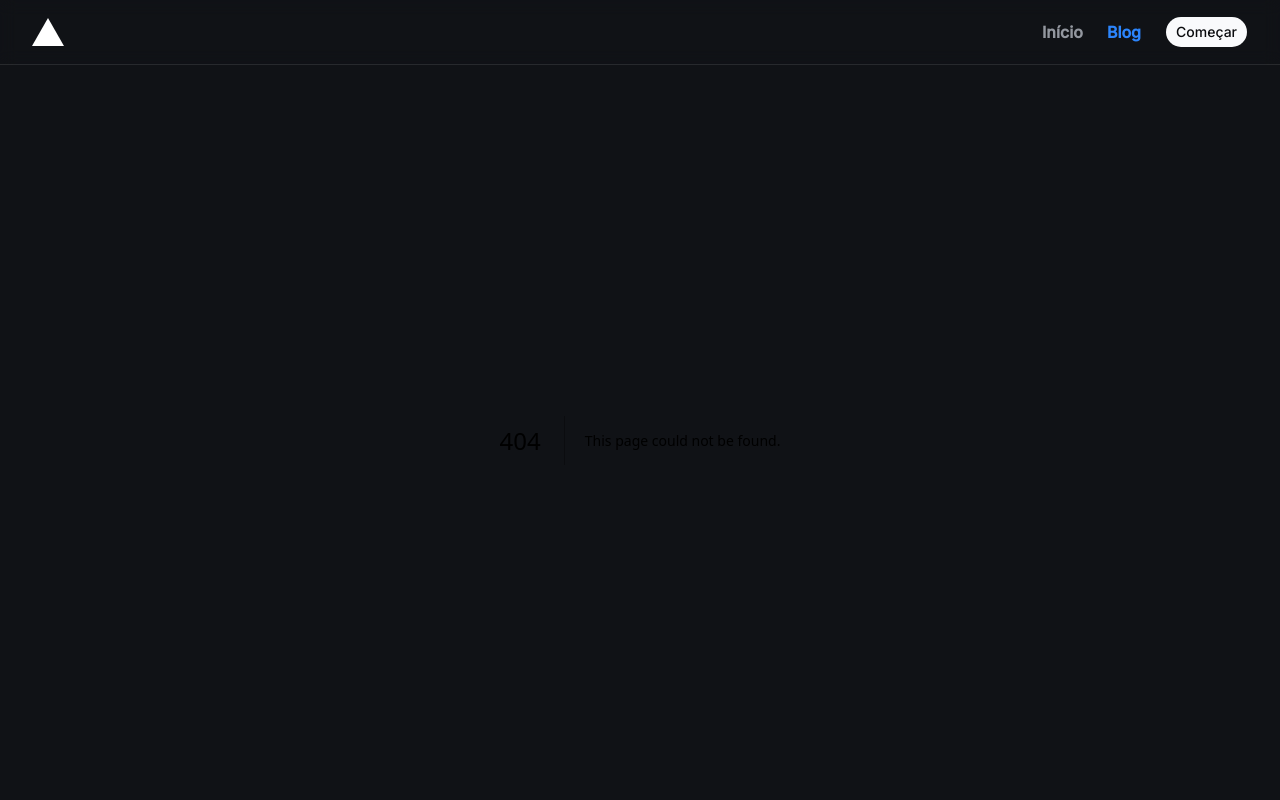
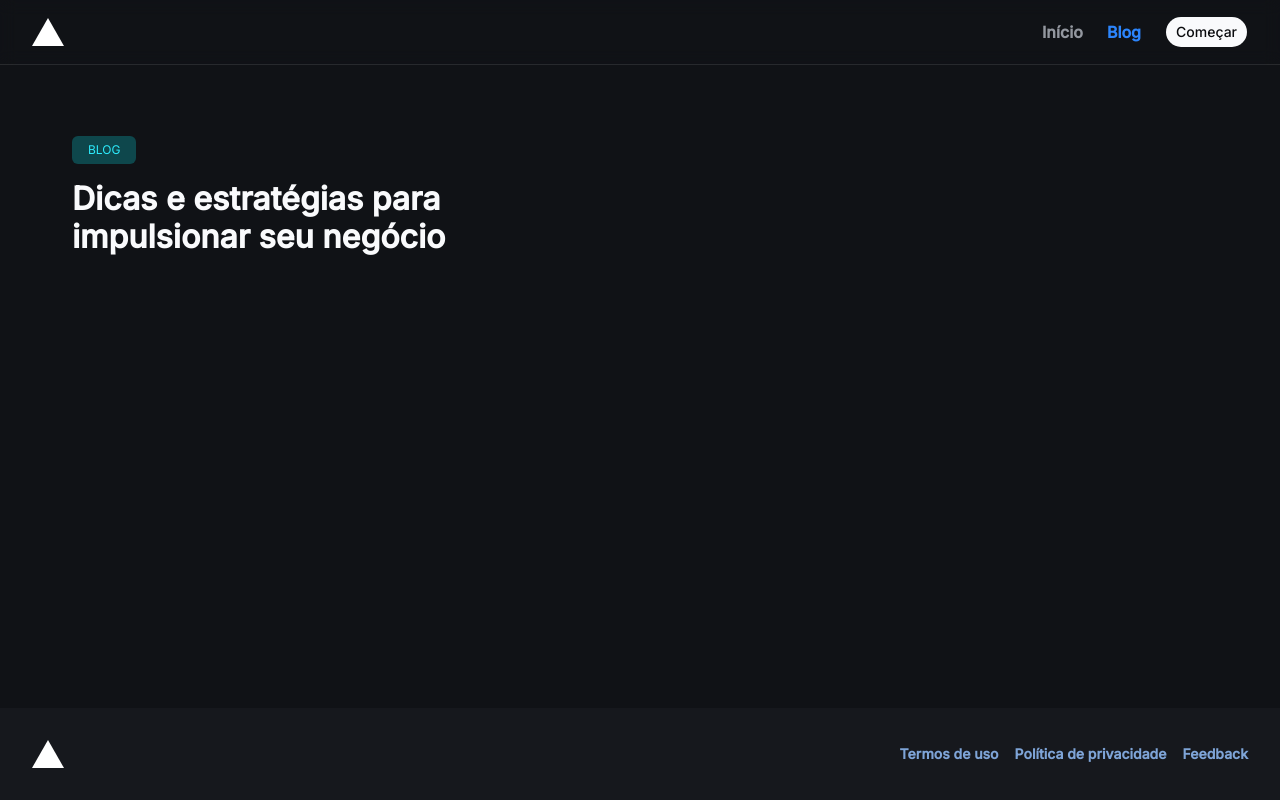
Before and after one commit to luisfschalcher/next, a Next.js app in the folder site-blog/: page /blog in a window 1280 px wide. Before the commit this address had no page. Shown: the top 800 px of the page. Built offline with nearby package versions, Linux system fonts and the light colour scheme; a web font is replaced by a local one.

Commit message:
criação da página de blog

```diff
--- /dev/null
+++ b/site-blog/src/pages/blog/index.tsx
@@ -0,0 +1,14 @@
+export default function BlogPage() {
+    return (
+        <div className="flex flex-col py-24 flex-grow h-full">
+            <header className="">
+                <div className="container space-y-6 flex flex-col items-start justify-between md:flex-row md:items-end lg:items-end">
+                    <div className="flex flex-col gap-4 md:px-0">
+                        <span className="text-body-tag text-cyan-100 w-fit rounded-md text-center md:text-left py-2 px-4 bg-cyan-300">BLOG</span>
+                        <h1 className="text-balance text-start md:text-left text-heading-lg md:text-heading-xl max-w-2xl text-gray-100">Dicas e estratégias para impulsionar seu negócio</h1>
+                    </div>
+                </div>
+            </header>
+        </div>
+    )
+}
```
